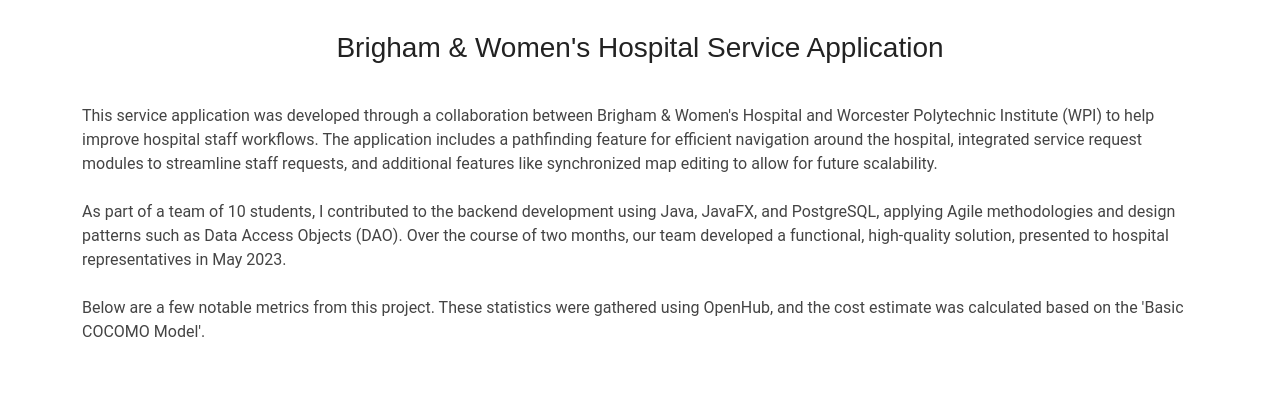
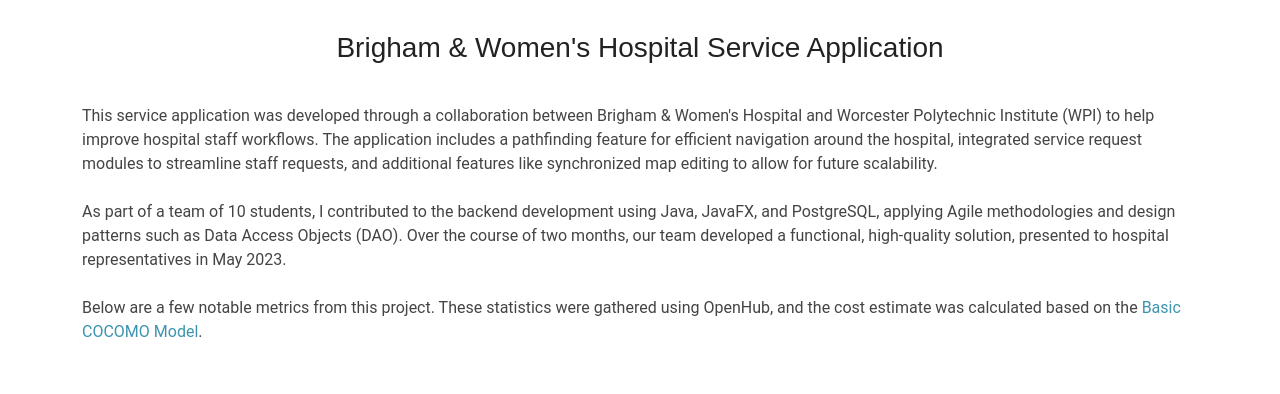
Before and after one commit to bhansea/Personal-Website, a Next.js app: page /about in a window 1280 px wide. Shown: the part 2112-2506 px from the top of the page. Built offline with nearby package versions, Linux system fonts and the light colour scheme.

Commit message:
Add link

```diff
--- a/src/app/about/page.js
+++ b/src/app/about/page.js
@@ -337,7 +337,7 @@ export default function About() {
                                 <br /><br />
                                 As part of a team of 10 students, I contributed to the backend development using Java, JavaFX, and PostgreSQL, applying Agile methodologies and design patterns such as Data Access Objects (DAO). Over the course of two months, our team developed a functional, high-quality solution, presented to hospital representatives in May 2023.
                                 <br /><br />
-                                Below are a few notable metrics from this project. These statistics were gathered using OpenHub, and the cost estimate was calculated based on the 'Basic COCOMO Model'.
+                                Below are a few notable metrics from this project. These statistics were gathered using OpenHub, and the cost estimate was calculated based on the <a href="https://en.wikipedia.org/wiki/COCOMO" target="_blank">Basic COCOMO Model</a>.
                             </p>
                         </div>
 
--- a/src/app/page.js
+++ b/src/app/page.js
@@ -119,6 +119,7 @@ const styles = {
     backgroundColor: 'rgba(0, 0, 0, 0.44)',
     padding: '50px',
     width: '70%',
+    height: '65%',
   },
   content: {
     textAlign: 'center',
```
Also changed, not shown: src/styles/globals.css (line endings or trailing spaces).
